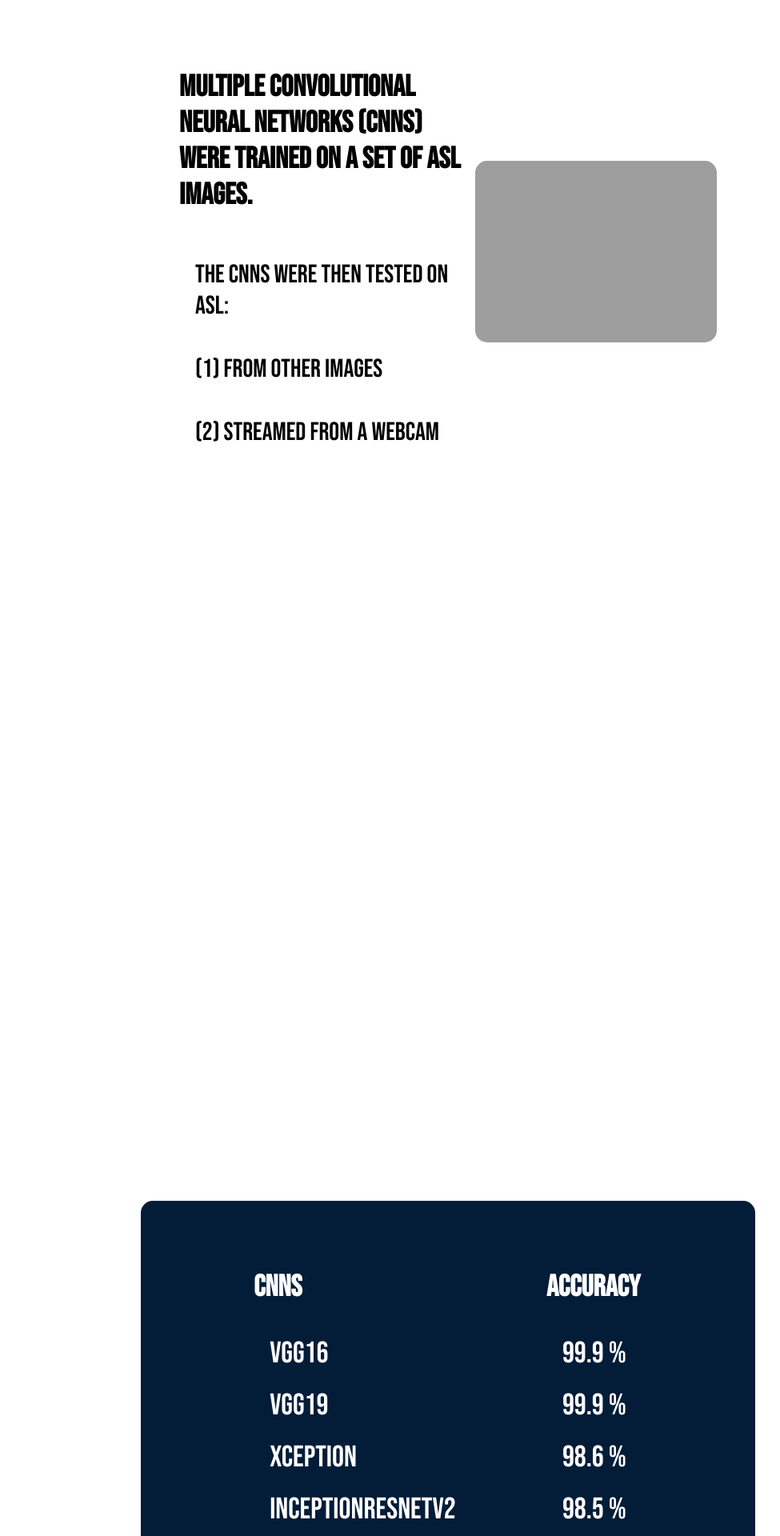
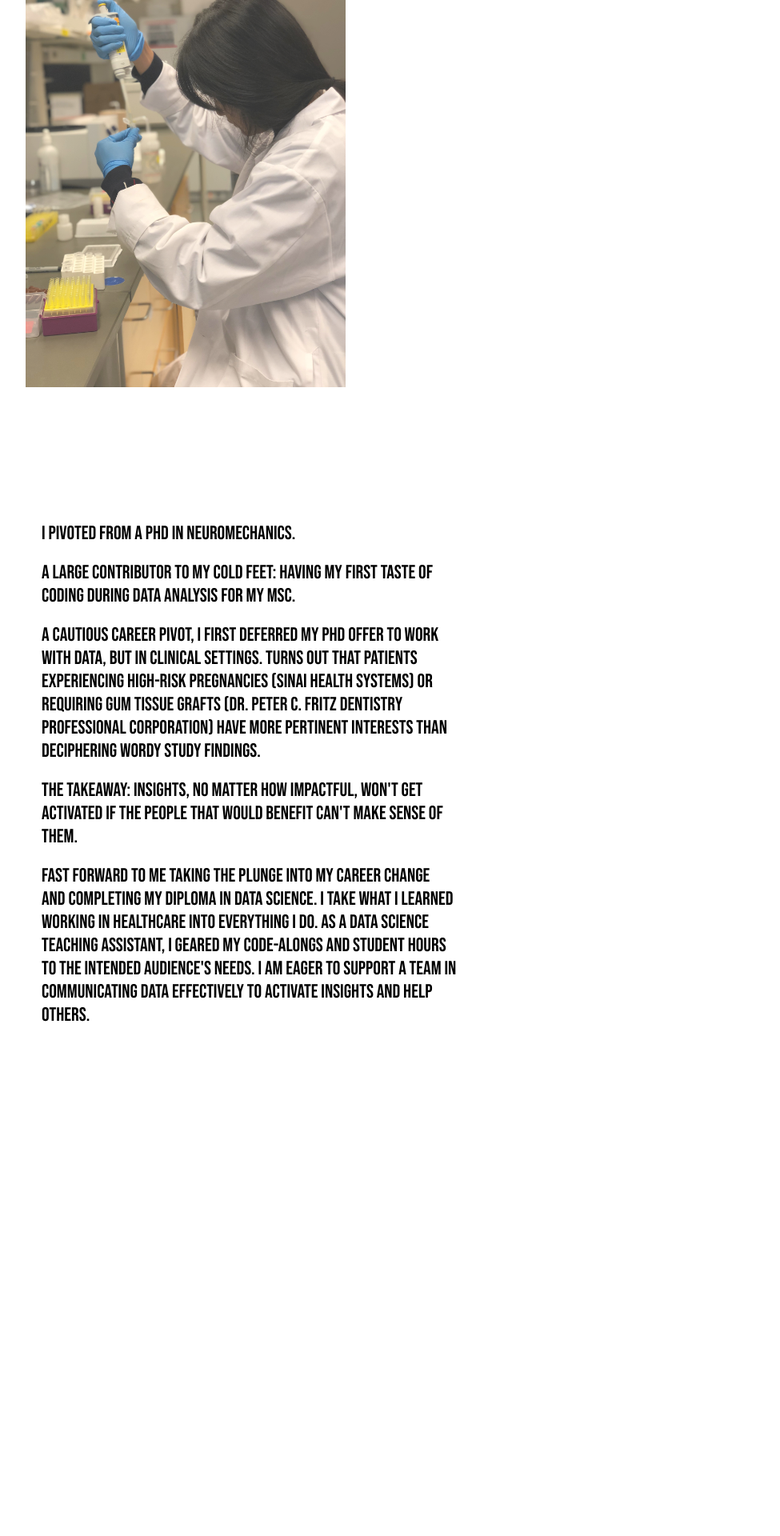
Before and after one commit to angelphanth/portfolio, a PHP site: page / in a window 1280 px wide. Shown: the part 2800-4720 px from the top of the page at 80% size, without its empty margins (288-1263 px from the left). Run offline with PHP 8.4, Linux system fonts and the light colour scheme; grey boxes are pictures that could not be loaded.

Commit message:
Cleaner site

```diff
--- a/css/styles.css
+++ b/css/styles.css
@@ -249,153 +249,54 @@ a {
     display: flex;
     flex-direction: column;
     justify-content: space-between;
-    height: 1500px;
+    height: 2500px;
 }
 
 .how-content {
     display: flex;
     flex-direction: row;
-    align-items: center;
-    margin-top: 50px;
-    margin-left: 15%;
-    margin-right: 5%;
-    padding: 5%;
-    max-height:800px;
-    /* background-image: url("../assets/cnn.gif");
-    background-repeat: no-repeat;
-    background-size: cover; */
+    flex-wrap: wrap;
+    align-items: flex-start;
     background-color: white;
     color: black;
     border-radius: 15px;
-    font-size: 2em;
+    font-size: 1.5em;
     font-weight: bolder;
+    height:1500px;
 }
 
 .how-content img {
-    width: 45%;
+    width: 400px;
     height: auto;
-    border-radius: 15px;
+    opacity: 0.8;
+    /* border-radius: 15px; */
+}
+
+.how-content img:hover {
+    opacity:1;
 }
 
 .how-content-text {
-    display: flex;
-    flex-direction: column;
-    justify-content: space-between;
+    width: 60%;
     margin-right: 2%;
 }
 
-#next {
+.contact {
     display: flex;
-    flex-direction: column;
-    justify-content: space-between;
-    height: 1500px;
+    justify-content: center;
+    align-items: center;
+    height: 100vh;
+    font-family: 'Rubik', sans-serif;
+    text-align: end;
 }
 
-.next-content {
-    display: flex;
-    flex-direction: row;
-    align-items: center;
-    justify-content: space-between;
-    margin-top: 50px;
-    /* margin-left: 15%; */
-    margin-right: 5%;
-    padding: 5%;
-    max-height:800px;
-    background-color: black;
-    color: white;
-    border-radius: 15px;
-    font-size: 2em;
-    font-weight: bolder;
-}
-
-.next-content img {
-    width: 45%;
-    height: auto;
-    border-radius: 15px;
-}
-
-.next-content-text {
-    display: flex;
-    flex-direction: column;
-    justify-content: space-between;
-    margin-right: 2%;
-}
-
-#results {
-    display: flex;
-    flex-direction: column;
-    justify-content: space-between;
-    height: 1500px;
-}
-
-.results-content {
-    display: flex;
-    justify-content: space-evenly;
-    align-items: center;
-    margin-top: 50px;
-    margin-left: 15%;
-    margin-right: 5%;
-    padding: 5%;
-    max-height:800px;
-    background-color: rgb(3, 28, 56);
-    color: white;
-    border-radius: 15px;
-    font-size: 2em;
-    font-weight: bolder;
-}
-
-#contact {
-    display: flex;
-    flex-direction: column;
-    justify-content: space-between;
-    height: 1500px;
+.contact a {
+    text-decoration: underline;
 }
 
 .contact-content {
-    display: flex;
-    justify-content: space-evenly;
-    align-items: center;
-    margin-top: 50px;
-    margin-left: 15%;
-    margin-right: 5%;
-    padding: 5%;
-    max-height:800px;
     color: rgb(3, 28, 56);
-    font-size: 2em;
-    font-weight: bolder;
-}
-
-#demon {
-    display: flex;
-    flex-direction: row;
-    justify-content: flex-end;
-    height: 1500px;
-}
-
-/* .about-text {
-    margin: 0;
-    padding: 0;
-    display: flex;
-    flex-direction: column;
-    align-items: center;
-    justify-content: center;
-    height: 100%;
-} */
-
-.demoimg {
-    display: flex;
-    flex-direction: column;
-    justify-content: center;
-    align-items: center;
-    margin-top: 20px;
-    margin-left: 15%;
-    margin-right: 5%;
-    padding: 5%;
-    height:800px;
-}
-
-.demoimg img {
-    border-radius: 15px;
+    font-size: 1vw;
 }
 
 .footer {
@@ -411,6 +312,128 @@ a {
 .up-again {
     text-decoration: underline dashed;
 }
+
+/* Carousel */
+.mySlides {
+    height:100%;
+    overflow: hidden;
+    position: relative;
+}
+
+.mySlides img {
+    width:100%;
+    height:100%;
+    object-fit: cover;
+    overflow: hidden;
+    opacity: 0.8;
+}
+
+.mySlides img:hover {
+    opacity: 1;
+}
+
+/* Slideshow container */
+.slideshow-container {
+    width:100%;
+    position: relative;
+    margin: auto;
+    height:40vw;
+    object-fit: cover;
+    overflow: hidden;
+}
+
+/* Next & previous buttons */
+.prev, .next {
+    cursor: pointer;
+    position: absolute;
+    top: 50%;
+    width: auto;
+    padding: 16px;
+    margin-top: -22px;
+    color: rgb(34, 34, 34);
+    font-weight: bold;
+    font-size: 20px;
+    transition: 0.6s ease;
+    border-radius: 0 3px 3px 0;
+    user-select: none;
+}
+
+/* Position the "next button" to the right */
+.next {
+  right: 0;
+  border-radius: 3px 0 0 3px;
+}
+
+/* On hover, add a black background color with a little bit see-through */
+.prev:hover, .next:hover {
+  background-color: rgba(0,0,0,0.8);
+}
+
+/* Caption text */
+.caption {
+    background-color: rgba(255, 255, 255);
+    color: rgb(54, 54, 54);
+    font-family: 'Rubik', sans-serif;
+    font-size: 1vw;
+    padding: 5%;
+    position: absolute;
+    top: 0px;
+    right: 0px;
+    width: 30%;
+    height: 100%;
+    text-align: start;
+    opacity: 0.5;
+}
+
+.caption h1 {
+    margin: 0;
+    color: black;
+}
+
+.caption h3 {
+    text-decoration: underline;
+    color: rgb(6, 65, 53);
+    font-size: 18px;
+}
+
+.caption:hover {
+    opacity:0.9;
+}
+
+/* The dots/bullets/indicators */
+.dot {
+  cursor: pointer;
+  height: 15px;
+  width: 15px;
+  margin: 0 2px;
+  background-color: #bbb;
+  border-radius: 50%;
+  display: inline-block;
+  transition: background-color 0.6s ease;
+}
+
+.active, .dot:hover {
+  background-color: #717171;
+}
+
+/* Fading animation */
+.fade {
+  -webkit-animation-name: fade;
+  -webkit-animation-duration: 1.5s;
+  animation-name: fade;
+  animation-duration: 1.5s;
+}
+
+@-webkit-keyframes fade {
+  from {opacity: .4}
+  to {opacity: 1}
+}
+
+@keyframes fade {
+  from {opacity: .4}
+  to {opacity: 1}
+}
+
 
 /* When tablet */
 @media (min-width: 479px) and (max-width: 991px) {
@@ -470,127 +493,6 @@ a {
     }
 }
 
-/* * {box-sizing: border-box} */
-body {margin:0}
-
-.mySlides {
-    /* display: flex;
-    justify-content: center; */
-    height:100%;
-    overflow: hidden;
-    position: relative;
-}
-
-.mySlides img {
-    width:100%;
-    height:100%;
-    object-fit: cover;
-    overflow: hidden;
-    opacity: 0.8;
-}
-
-.mySlides img:hover {
-    opacity: 1;
-    /* background-color: grey; */
-}
-
-/* Slideshow container */
-.slideshow-container {
-    width:100%;
-    position: relative;
-    margin: auto;
-    height:40vw;
-    object-fit: cover;
-    overflow: hidden;
-}
-
-/* Next & previous buttons */
-.prev, .next {
-    cursor: pointer;
-    position: absolute;
-    top: 50%;
-    width: auto;
-    padding: 16px;
-    margin-top: -22px;
-    color: rgb(34, 34, 34);
-    font-weight: bold;
-    font-size: 18px;
-    transition: 0.6s ease;
-    border-radius: 0 3px 3px 0;
-    user-select: none;
-}
-
-/* Position the "next button" to the right */
-.next {
-  right: 0;
-  border-radius: 3px 0 0 3px;
-}
-
-/* On hover, add a black background color with a little bit see-through */
-.prev:hover, .next:hover {
-  background-color: rgba(0,0,0,0.8);
-}
-
-/* Caption text */
-.caption {
-    background-color: rgba(255, 255, 255);
-    color: rgb(54, 54, 54);
-    font-family: 'Rubik', sans-serif;
-    font-size: 2em;
-    padding: 5%;
-    position: absolute;
-    top: 0px;
-    right: 0px;
-    /* bottom: 10%; */
-    width: 30%;
-    height: 100%;
-    text-align: start;
-    opacity: 0.5;
-}
-
-.caption:hover {
-    opacity:0.9;
-}
-
-/* The dots/bullets/indicators */
-.dot {
-  cursor: pointer;
-  height: 15px;
-  width: 15px;
-  margin: 0 2px;
-  background-color: #bbb;
-  border-radius: 50%;
-  display: inline-block;
-  transition: background-color 0.6s ease;
-}
-
-.active, .dot:hover {
-  background-color: #717171;
-}
-
-/* Fading animation */
-.fade {
-  -webkit-animation-name: fade;
-  -webkit-animation-duration: 1.5s;
-  animation-name: fade;
-  animation-duration: 1.5s;
-}
-
-@-webkit-keyframes fade {
-  from {opacity: .4}
-  to {opacity: 1}
-}
-
-@keyframes fade {
-  from {opacity: .4}
-  to {opacity: 1}
-}
-
-/* On smaller screens, decrease text size */
-@media only screen and (max-width: 300px) {
-  .prev, .next,.text {font-size: 11px}
-}
-
 /* RESOURCES
 
 for screens https://mediag.com/blog/popular-screen-resolutions-designing-for-all/
--- a/index.html
+++ b/index.html
@@ -36,7 +36,7 @@
                 <li class="nav-item"><a href=#home>Welcome</a></li>
                 <li class="nav-item"><a href=#why>Portfolio</a></li>
                 <li class="nav-item"><a href=#model>My Story</a></li>
-                <li class="nav-item"><a href=#results>Experience</a></li>
+                <li class="nav-item"><a href=#contact>Experience</a></li>
                 <li class="nav-item"><a href=#demon>Let's chat</a></li>
                 <!-- <li class="nav-item"><a href=#next>Next Steps</a></li>
                 <li class="nav-item"><a href=#contact>Contact</a></li> -->
@@ -47,39 +47,47 @@
 
             <div class="intro-slide aos-init aos-animate" data-aos="fade-down" data-aos-duration="1000">
                 <div class="intro-slide-content aos-init aos-animate" data-aos="fade-down" data-aos-duration="1000">
-                    <!-- <img src="assets/abcd.gif" />                 -->
                 </div>
-
             </div>
 
-            <!-- <div id="why" class="main-welcome aos-init aos-animate" data-aos="fade-right" data-aos-duration="1000">
-                <div class="welcome aos-init aos-animate" data-aos="fade-right" data-aos-duration="1000">
-                    <p>Sign language is a main means of communication for the
-                        Deaf, hard of hearing, and non-verbal communities.</p>
-
-                    <p>By transcribing sign language for non-signers we can
-                        improve accessibility for those that sign.</p>
-                </div>
-            </div> -->
-
-            <div id="why" class="main-welcome slideshow-container">
+            <div id="why" class="main-welcome slideshow-container aos-init aos-animate" data-aos="fade-left" data-aos-duration="1000">
 
                 <div class="mySlides fade">
                     <img src="assets/demo.gif" >
-                    <a href="https://github.com/angelphanth/alphabet_asl"><div class="caption">
+                    <div class="caption">
                         <h4>PROJECT</h4>
                         <h1>Deep Learning to Classify ASL Letters from a Webcam Stream</h1>
-                    </div></a>
+                        <h3><a href="https://github.com/angelphanth/alphabet_asl">LEARN MORE</a></h3>
+                    </div>
                 </div>
 
                 <div class="mySlides fade">
                     <img src="assets/virtuo.gif">
-                    <a href="https://github.com/tomkeith/Remote-Employee-Satisfaction"><div class="caption">3-DAY MICROSOFT x BRAINSTATION HACKATHON: HR ANALYTICS DASHBOARD</div></a>
+                    <div class="caption">
+                        <h4>HACKATHON</h4>
+                        <h1>VirtuOffice Analytics Dashboard</h1>
+                        <h2>3-Day Microsoft x BrainStation Hackathon</h2>
+                        <h3><a href="https://github.com/tomkeith/Remote-Employee-Satisfaction">LEARN MORE</a></h3>
+                    </div>
                 </div>
 
                 <div class="mySlides fade">
                     <img src="assets/rps.gif">
-                    <a href="https://github.com/angelphanth/rps"><div class="caption">CHALLENGE YOUR COMPUTER TO A GAME OF ROCK-PAPER-SCISSORS USING YOUR WEBCAM</div></a>
+                    <div class="caption">
+                        <h4>PASSION PROJECT</h4>
+                        <h1>Ultimate Social Distancing Activity</h1>
+                        <h2>Challenge Your Computer to a Game of Rock-Paper-Scissors via Webcam</h2>
+                        <h3><a href="https://github.com/angelphanth/rps">LEARN MORE</a></h3>
+                    </div>
+                </div>
+
+                <div class="mySlides fade">
+                    <img src="assets/intro-tile.png" >
+                    <div class="caption">
+                        <h4>PROJECT</h4>
+                        <h1>Personal Website</h1>
+                        <h3><a href="https://github.com/angelphanth/portfolio">THE CODE</a></h3>
+                    </div>
                 </div>
 
                 <a class="prev" onclick="plusSlides(-1)">&#10094;</a>
@@ -92,94 +100,58 @@
                 <span class="dot" onclick="currentSlide(1)"></span>
                 <span class="dot" onclick="currentSlide(2)"></span>
                 <span class="dot" onclick="currentSlide(3)"></span>
+                <span class="dot" onclick="currentSlide(4)"></span>
             </div>
 
             <div class='space'></div>
 
             <div id="model" class="main-welcome aos-init aos-animate" data-aos="fade-down" data-aos-duration="1000">
                 <div class="how-content aos-init aos-animate" data-aos="fade-down">
+                    <img src="assets/IMG_2572.jpeg" alt="" />
                     <div class="how-content-text">
-                        <h3> Multiple Convolutional Neural Networks (CNNs) were
-                            trained on a set of ASL images.
-                        </h3>
-                        <p>The CNNs were then tested on ASL:
-                        </p>
-                        <p>   (1) From other images
-                        </p>
-                        <p>   (2) Streamed from a webcam
+                        <p>I pivoted from a PhD in Neuromechanics.</p>
+
+                        <p>A large contributor to my cold feet: Having my first taste of coding during data analysis for my MSc.</p>
+
+                        <p>A cautious career pivot, I first deferred my PhD offer to work with data, but in clinical settings.
+                            Turns out that patients experiencing high-risk pregnancies (Sinai Health Systems)
+                            or requiring gum tissue grafts (Dr. Peter C. Fritz Dentistry Professional Corporation)
+                            have more pertinent interests than deciphering wordy study findings.</p>
+
+                        <p>The takeaway: Insights, no matter how impactful,
+                            won't get activated if the people that would benefit can't make sense of them.</p>
+
+                         <p>Fast forward to me taking the plunge into my career change and completing my Diploma in Data Science.
+                            I take what I learned working in healthcare into everything I do. As a data science teaching assistant,
+                            I geared my code-alongs and student hours to the intended audience's needs.
+
+                            I am eager to support a team in communicating data effectively to activate insights and help others.
                         </p>
                     </div>
 
-                    <img src="{{url_for('static', filename='img/asl_kaggle.png')}}" alt="" />
+
                 </div>
             </div>
 
-            <div id="results" class="main-welcome aos-init aos-animate" data-aos="fade-down" data-aos-duration="1000">
-                <div class="results-content aos-init aos-animate" data-aos="fade-down">
-                    <div>
-                        <h3> CNNs
-                            <h3>
-                        <p> VGG16
-                        <p>
-                        <p>VGG19
-                        </p>
-                        <p>Xception
-                        </p>
-                        <p>InceptionResNetV2
-                        </p>
-                    </div>
-                    <div>
-                        <h3> Accuracy
-                            <h3>
-                        <p> 99.9 %
-                        <p>
-                        <p>99.9 %
-                        </p>
-                        <p>98.6 %
-                        </p>
-                        <p>98.5 %
-                        </p>
-                    </div>
+            <div id="contact" class="contact main-welcome aos-init aos-animate" data-aos="fade-down" data-aos-duration="1000">
+                <div class="contact-content aos-init aos-animate" data-aos="fade-down">
+                    <h3>Check out my LinkedIn where I outline my experiences in detail:</h3>
+                    <h1><a href="https://www.linkedin.com/in/angelphanth/">linkedin.com/in/angelphanth
+                    </a><h1>
                 </div>
             </div>
 
-            <div id="demon" class="aos-init aos-animate" data-aos="fade-down" data-aos-duration="1000">
-                <div class="demoimg">
-                    <div class="special">
-                        <img style="border-radius:15px;margin-left:5%;margin-right:auto;height:700px;" src="{{ url_for('video_feed') }}">
-                        <!-- <img src="../static/assets/abcd.gif"> -->
-                    </div>
+            <div id="demon" class="contact main-welcome aos-init aos-animate" data-aos="fade-down" data-aos-duration="1000">
+                <div class="contact-content aos-init aos-animate" data-aos="fade-down">
+
+                    <h1><a href="https://www.linkedin.com/in/angelphanth/">/angelphanth</a><h1>
+                    <h1>angel.phanth@gmail.com<h1>
                 </div>
             </div>
 
 
-            <div id="next" class="main-welcome aos-init aos-animate" data-aos="fade-down" data-aos-duration="1000">
-                <div class="next-content aos-init aos-animate" data-aos="fade-down">
-                    <div class="next-content-text">
-                        <h3>- Train SqueezeNet CNN
-                        </h3>
-                        <h3>- Implement a hand detection model
-                        </h3>
-                    </div>
-
-                    <img src="{{url_for('static', filename='img/track.gif')}}" />
-                </div>
-            </div>
-
-
-            <div id="contact" class="main-welcome aos-init aos-animate" data-aos="fade-down" data-aos-duration="1000">
-                <div class="contact-content aos-init aos-animate" data-aos="fade-down">
-                    <div>
-                        <h1> /angelphanth
-                        <h1>
-                    </div>
-                </div>
-            </div>
-
-        </div>
-
         <footer class="footer">
-            <div class="thanks">Thank you for visiting!</div>
+            <div class="thanks">Thank you for stopping by!</div>
             <div class="up-again">
                 <a href=#home>
                     To the top
```
Also changed, not shown: assets/intro-tile.png (added).
